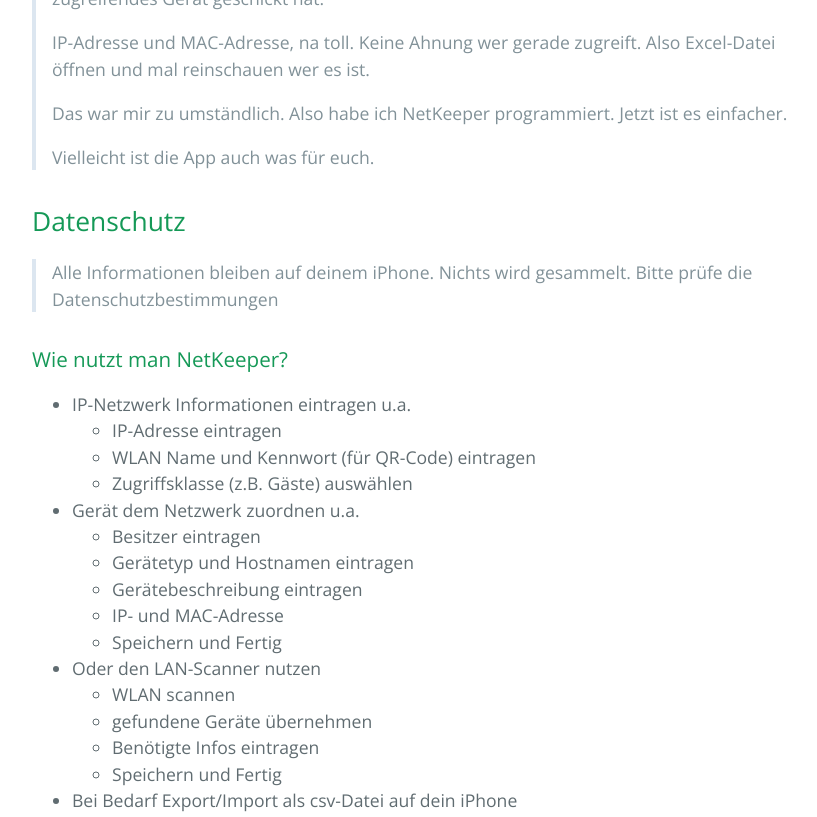
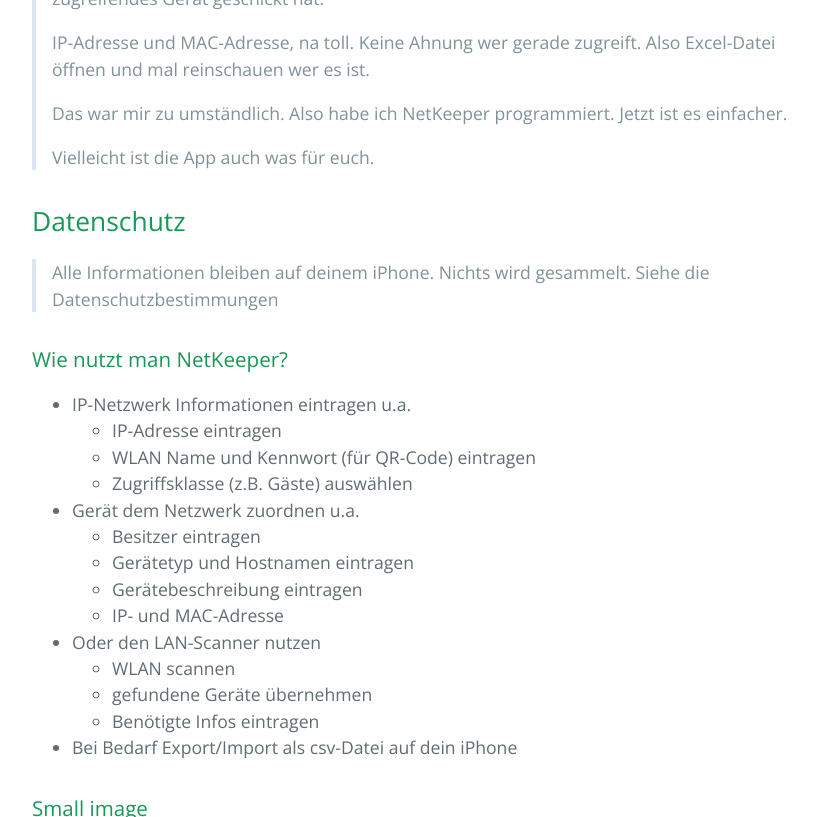
Before and after one commit to IGSolutions/netkeeper, a Jekyll site: the page built from index.md, in a window 1280 px wide and 900 px high, scrolled down 999 px, cut to the strip 0-817 px from the top of the window. Shown: the whole strip, without its empty margins (192-1009 px from the left). Built offline with Jekyll 4.4.1, drawn with Linux system fonts in a browser that asks for light colours.

Commit message:
Update index.md

```diff
--- a/index.md
+++ b/index.md
@@ -31,7 +31,7 @@ Die App ist für Alle, die den Überblick über die Geräte behalten wollen, die
 
 ## Datenschutz
 > Alle Informationen bleiben auf deinem iPhone. Nichts wird gesammelt.
-> Bitte prüfe die Datenschutzbestimmungen
+> Siehe die Datenschutzbestimmungen
 
 ### Wie nutzt man NetKeeper?
 
@@ -44,12 +44,10 @@ Die App ist für Alle, die den Überblick über die Geräte behalten wollen, die
   - Gerätetyp und Hostnamen eintragen
   - Gerätebeschreibung eintragen
   - IP- und MAC-Adresse
-  - Speichern und Fertig
 - Oder den LAN-Scanner nutzen
   - WLAN scannen
   - gefundene Geräte übernehmen
   - Benötigte Infos eintragen
-  - Speichern und Fertig
 - Bei Bedarf Export/Import als csv-Datei auf dein iPhone
 
 ### Small image
```
